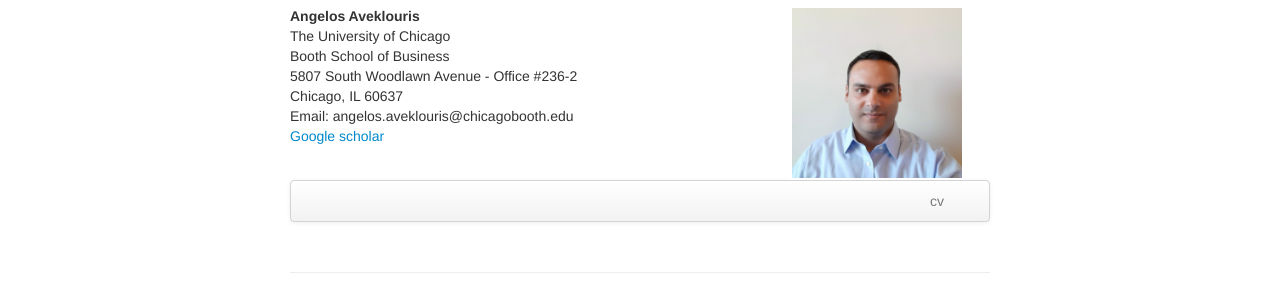
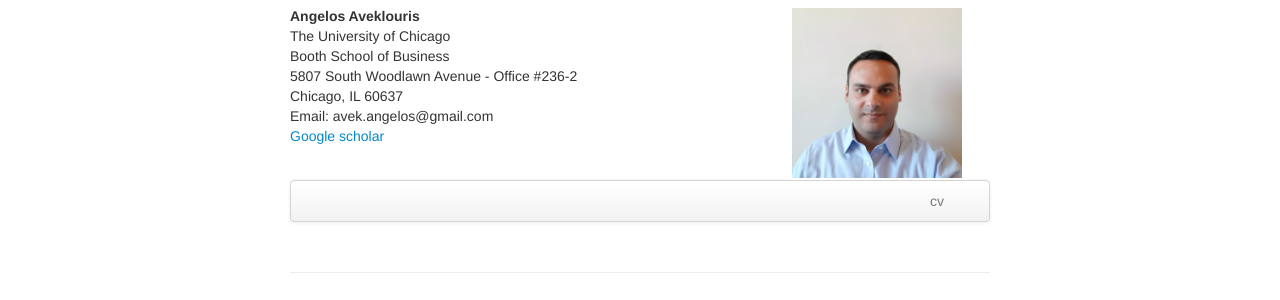
Before and after one commit to Angelos90/Angelos90.github.io, a Jekyll site: the page built from index.md, in a window 1280 px wide. Shown: the part 298-598 px from the top of the page. Built offline with Jekyll 4.4.1, drawn with Linux system fonts in a browser that asks for light colours.

Commit message:
Update index.md

```diff
--- a/index.md
+++ b/index.md
@@ -25,7 +25,7 @@ problems requires tools from probability, statistics, queueing theory, optimizat
             Booth School of Business<br/>
             5807 South Woodlawn Avenue - Office #236-2<br/>
             Chicago, IL 60637<br/>
-            Email: angelos.aveklouris@chicagobooth.edu<br/>
+            Email: avek.angelos@gmail.com<br/>
             <a href="https://scholar.google.com/citations?user=ffDoXPMAAAAJ&hl=en&oi=ao">Google scholar</a><br/>
         </div>
 
```
